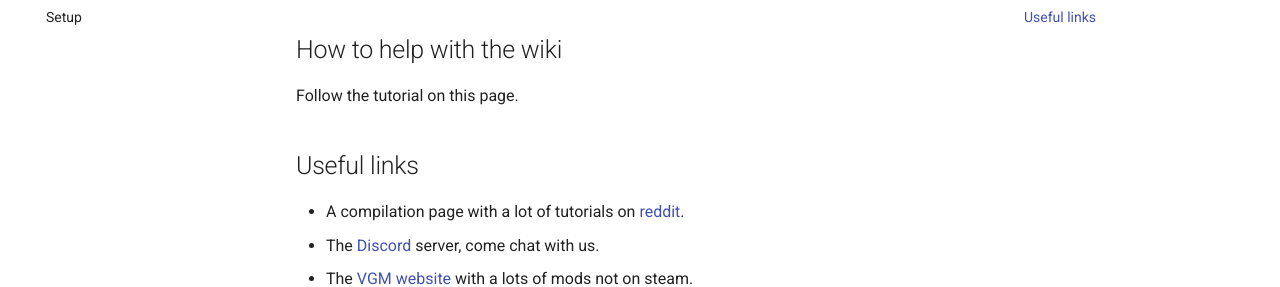
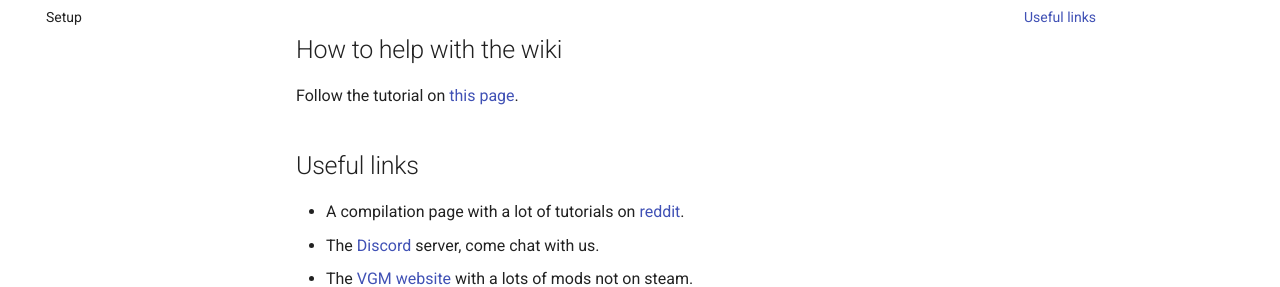
Before and after one commit to rocketleaguemoddingwiki/raw_docs, an MkDocs documentation site: the page built from docs/index.md, in a window 1280 px wide. Shown: the part 148-435 px from the top of the page. Built offline with MkDocs 1.6.1 and Material for MkDocs 9.7.7, drawn with Linux system fonts in a browser that asks for light colours; part of the change alters nothing that is shown.

```diff
--- a/docs/index.md
+++ b/docs/index.md
@@ -2,7 +2,7 @@
 
 ## How to help with the wiki
 
-Follow the tutorial on this page.
+Follow the tutorial on [this page](https://github.com/rocketleaguemoddingwiki/raw_docs/blob/master/README.md).
 
 ## Useful links
 
```
